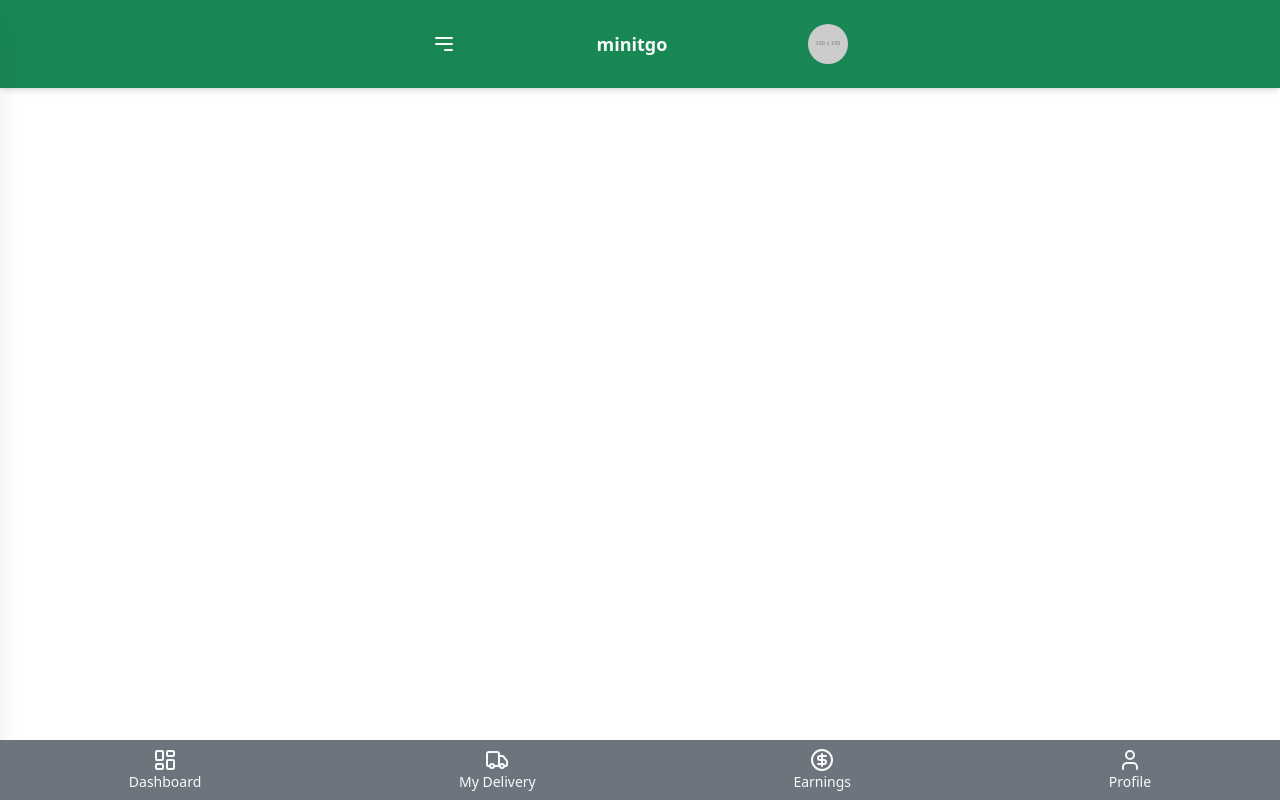
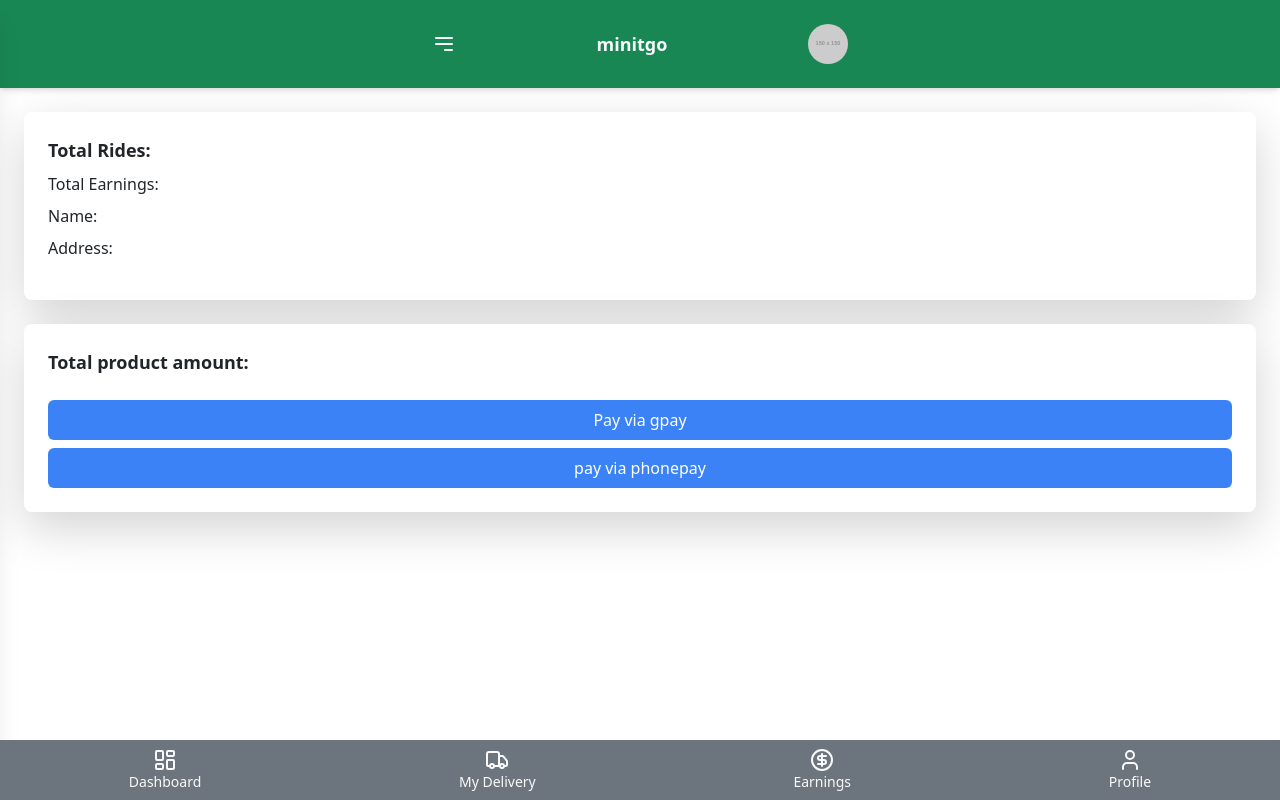
Before and after one commit to Abishek77/delivery-app, a React (Vite) app: page /earnings in a window 1280 px wide. Built offline with nearby package versions, Linux system fonts and the light colour scheme.

Commit message:
earning part

```diff
--- a/src/App.jsx
+++ b/src/App.jsx
@@ -8,6 +8,7 @@
 import Profile from "./pages/Profile";
 import Header from "./components/common/Header";
 import DeliveryList from "./pages/DeliveryList";
+import Earnings from "./pages/Earnings";
 
 function App() {
   return (
@@ -18,6 +19,7 @@
         <Route path="dashboard" element={<Dashboard />} />
         <Route path="deliveries" element={<DeliveryList />} />
         <Route path="profile" element={<Profile />} />
+        <Route path="earnings" element={<Earnings />} />
       </Routes>
 
       <ToastContainer />
--- a/src/components/common/Footer.jsx
+++ b/src/components/common/Footer.jsx
@@ -39,7 +39,7 @@
           <span className="text-sm">My Delivery</span>
         </Link>
         <Link
-
+          to={"/earnings"}
           className={`flex flex-col items-center text-light no-underline ${activeButton === 'earnings' ? 'text-orange-500' : 'text-gray-500'}`}
           onClick={() => handleButtonClick('earnings')}
         >
--- a/src/pages/DeliveryList.jsx
+++ b/src/pages/DeliveryList.jsx
@@ -37,7 +37,7 @@
       <div className="mb-20">
         {data.map((item, index) => {
           return (
-            <div className="bg-white rounded-lg shadow-md p-2 my-2">
+            <div className="bg-white rounded-lg shadow-md p-3 my-2">
               <div class="flex justify-between  ">
                 <div class="flex-1 flex items-center justify-center py-2">
                   <img
--- /dev/null
+++ b/src/pages/Earnings.jsx
@@ -0,0 +1,22 @@
+import React from "react";
+
+const Earnings = () => {
+  return (
+    <main className="flex-1 p-4">
+        <div className="bg-white shadow-lg rounded-lg p-6 mb-6">
+          <h2 className="text-lg font-bold mb-2">Total Rides:</h2>
+          <p className="mb-2">Total Earnings:</p>
+          <p className="mb-2">Name:</p>
+          <p>Address:</p>
+        </div>
+
+        <div className="bg-white shadow-lg rounded-lg p-6">
+          <h2 className="text-lg font-bold mb-4">Total product amount:</h2>
+          <button className="bg-blue-500 text-white p-2 rounded mb-2 w-full">Pay via gpay</button>
+          <button className="bg-blue-500 text-white p-2 rounded w-full">pay via phonepay</button>
+        </div>
+      </main>
+  );
+};
+
+export default Earnings;
--- a/src/routes.jsx
+++ b/src/routes.jsx
@@ -7,6 +7,7 @@
 import Profile from './pages/Profile';
 import Settings from './pages/Settings';
 import Home from './pages/Home';
+import Earnings from './pages/Earnings';
 
 const AppRoutes = () => (
   <Routes>
@@ -16,6 +17,7 @@
     <Route path="/delivery/:id" element={<DeliveryDetails />} />
     <Route path="/profile" element={<Profile />} />
     <Route path="/settings" element={<Settings />} />
+    <Route path="/earnings" element={<Earnings />} />
   </Routes>
 );
 
```
